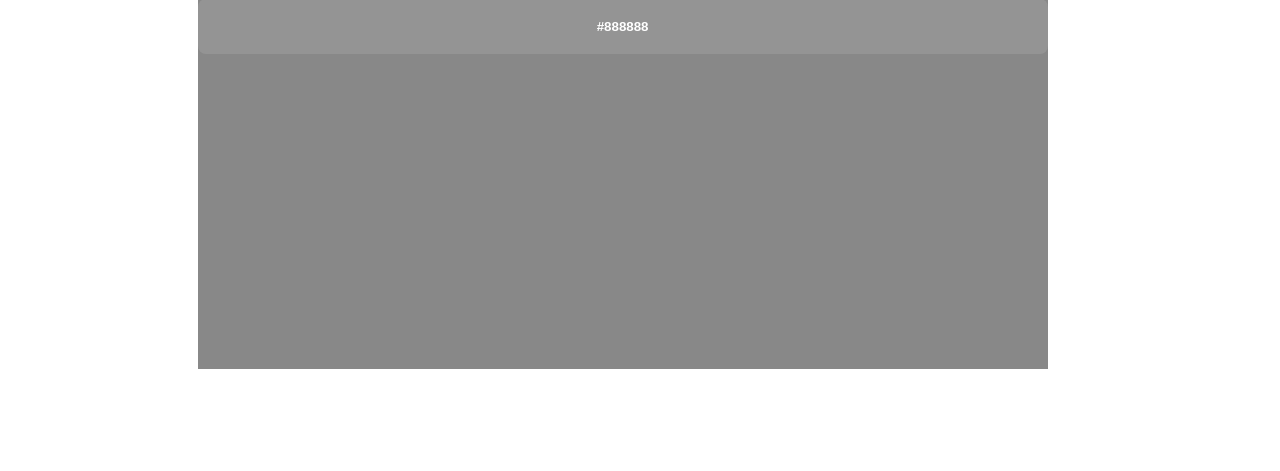
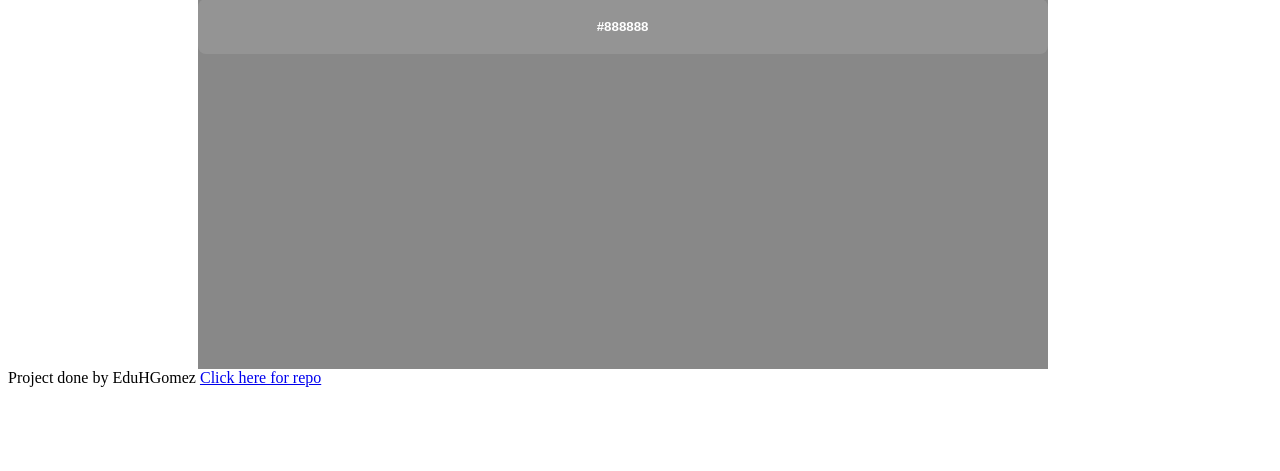
Before and after one commit to EduardoHGomez/website-dominant-colors, a Flask app: template templates/colors.html in a window 1280 px wide. Shown: the part 185-656 px from the top of the page. Run offline with Flask 3, Linux system fonts and the light colour scheme; the template is opened without the code that fills it: most values are stand-ins (such as "Sample title", 1, 10 or a date in 2020).

Commit message:
Styles credits

```diff
--- a/static/styles.css
+++ b/static/styles.css
@@ -162,3 +162,7 @@ select{
     color:#fff;
     font-weight: 600;
 }
+
+.credits{
+    text-align: center"
+}
--- a/templates/colors.html
+++ b/templates/colors.html
@@ -46,7 +46,12 @@
                 </div>
             {% endfor %}
         </div>
-        <div credits="""
+        <div credits="credits">
+            <div>
+                Project done by EduHGomez
+                <a href="https://github.com/EduardoHGomez/website-dominant-colors">Click here for repo</a>
+            </div>
+        </div>
 
     </body>
 </html>
```
